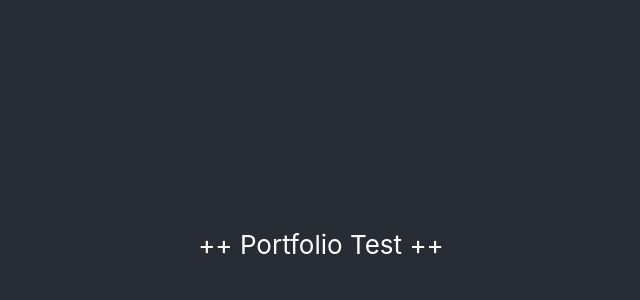
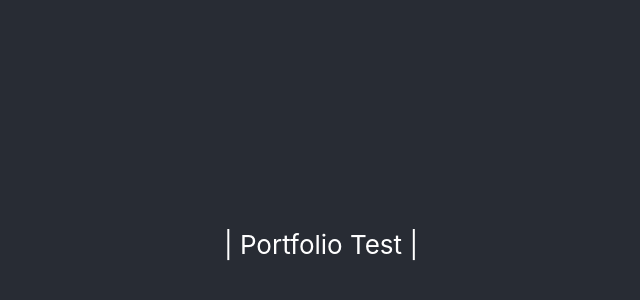
Before and after one commit to PakaOxO/portfolio, a React (Create React App) app in the folder portfolio-client/: page / in a window 1280 px wide. Shown: the part 156-456 px from the top of the page, without its empty margins (319-959 px from the left). Built offline with nearby package versions, Linux system fonts and the light colour scheme.

Commit message:
test: jenkins 자동배포 테스트

```diff
--- a/portfolio-client/src/App.tsx
+++ b/portfolio-client/src/App.tsx
@@ -3,7 +3,7 @@ import "./App.css";
 function App() {
   return (
     <div className="App">
-      <header className="App-header">++ Portfolio Test ++</header>
+      <header className="App-header">| Portfolio Test |</header>
     </div>
   );
 }
```
